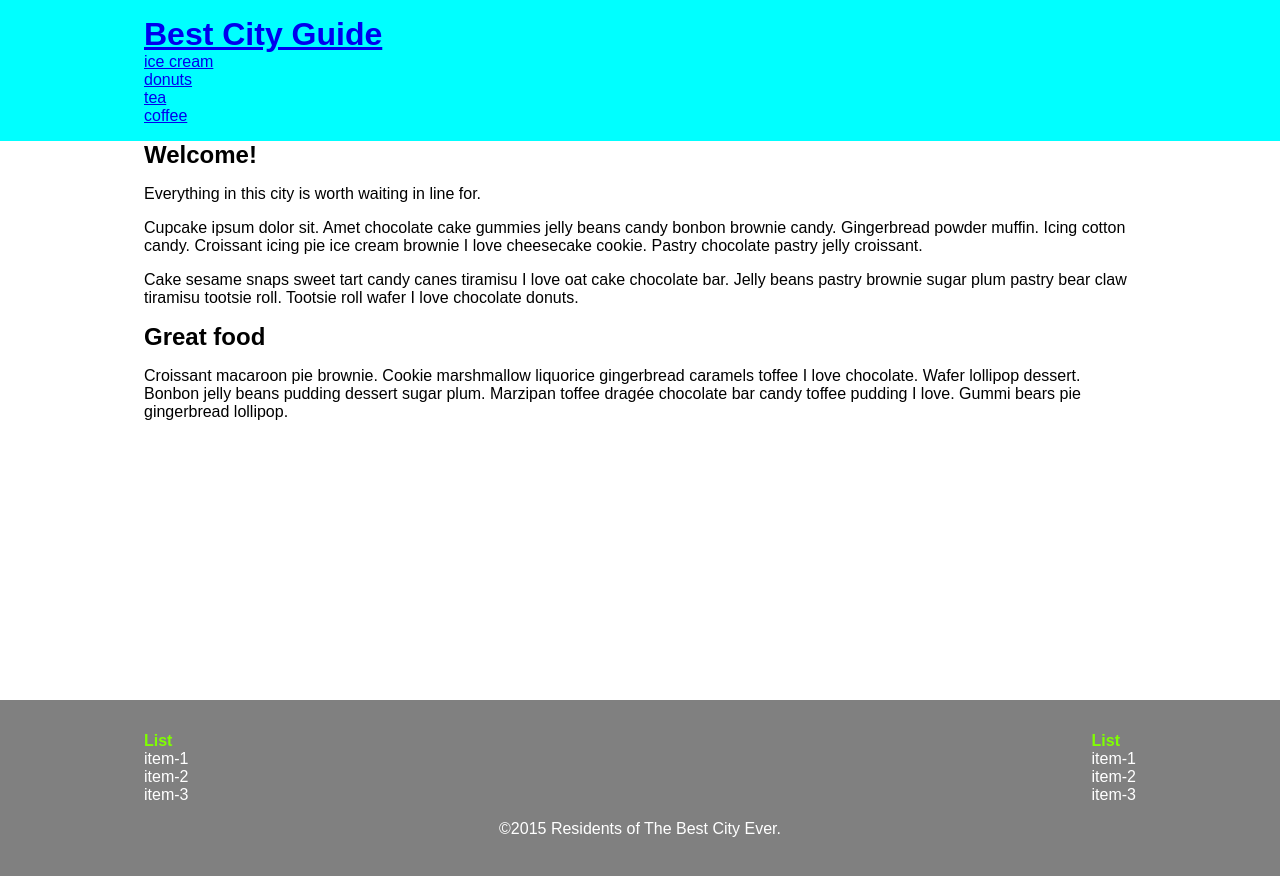
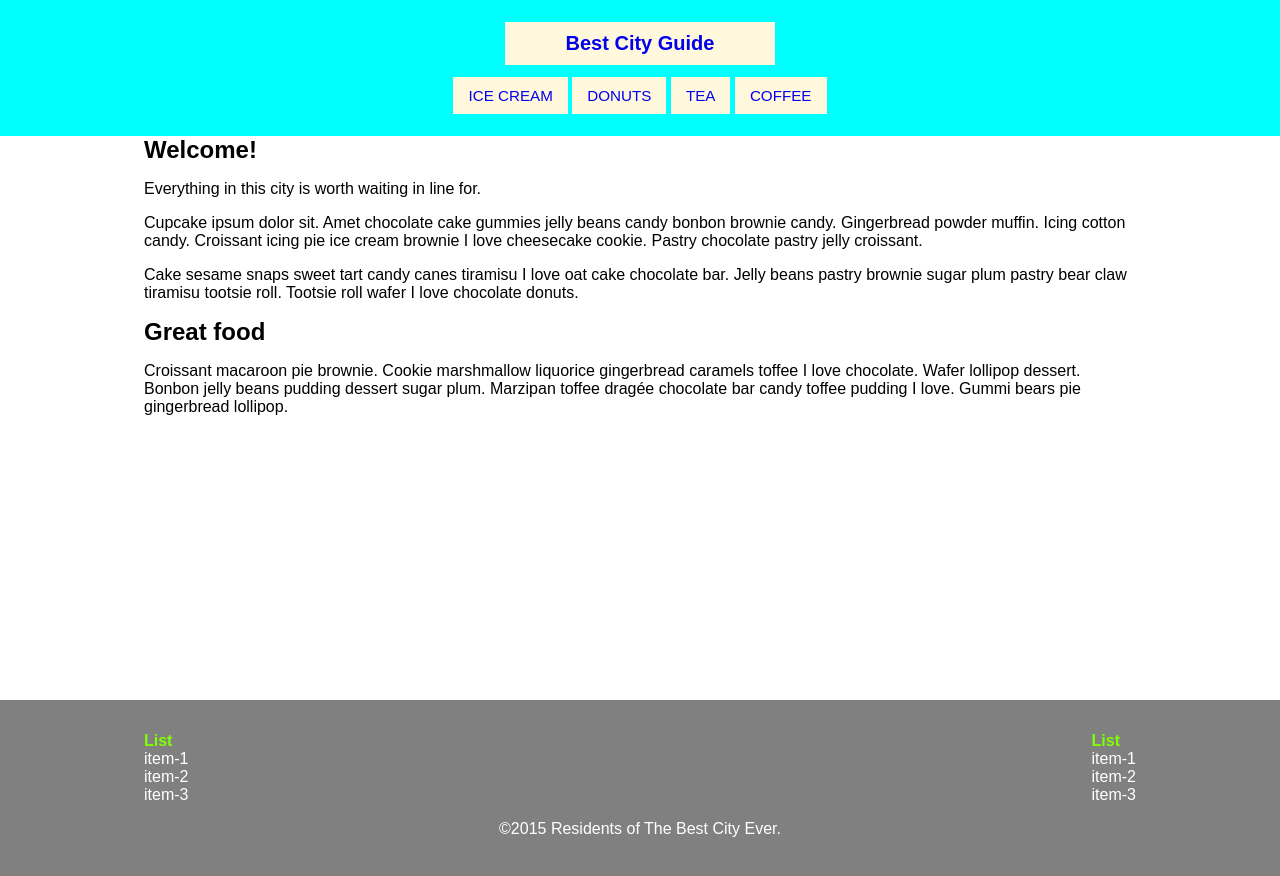
Before and after one commit to AwalHossain/Public_city_guide, a plain HTML site: page index.html in a window 1280 px wide. Drawn offline with Linux system fonts and the light colour scheme.

Commit message:
city guide footer and navigation bar is almost complete

```diff
--- a/css/style.css
+++ b/css/style.css
@@ -6,6 +6,37 @@ h1,h2,h3,h4{
     margin: 0;
     padding: 0;
 }
+.name{
+    font-size: 1.25em;
+}
+.name,
+
+.main-nav li{
+
+background-color: cornsilk;
+margin-top: 6px;
+margin-bottom: 6px;
+text-align: center;
+}
+
+.main-nav a {
+font-size: 0.95em;
+text-transform: uppercase;
+
+}
+
+
+.name a,
+.main-nav a{
+    display: block;
+    padding: 10px 15px ;
+    text-decoration: none;
+}
+
+a:hover{
+    color:coral
+}
+
 .container{
 
     margin: 0 auto;
@@ -15,6 +46,7 @@ h1,h2,h3,h4{
 .main-header{
     background-color: aqua;
     padding: 1em 0;
+    text-align: center;
 }
 .card{
     display: flex;
@@ -54,6 +86,16 @@ ul h4{
         min-height:calc(100vh - 100px);
 
     }
+    .name{
+
+        width: 270px;
 
 
+     }
+     .name,
+.main-nav li{
+display: inline-block;
+
 }
+
+}
```
Also changed, not shown: index.html (+1 -0 lines).
